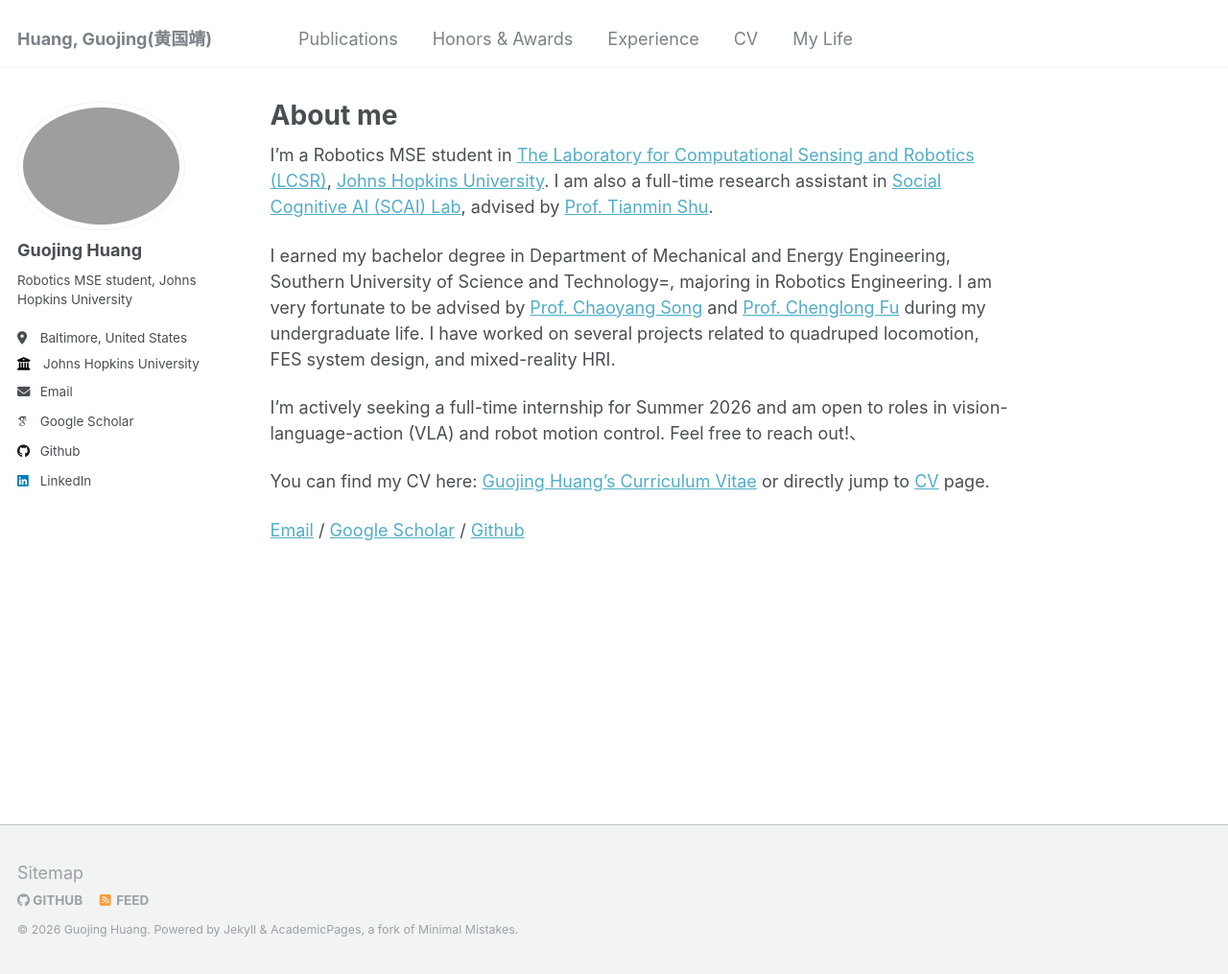
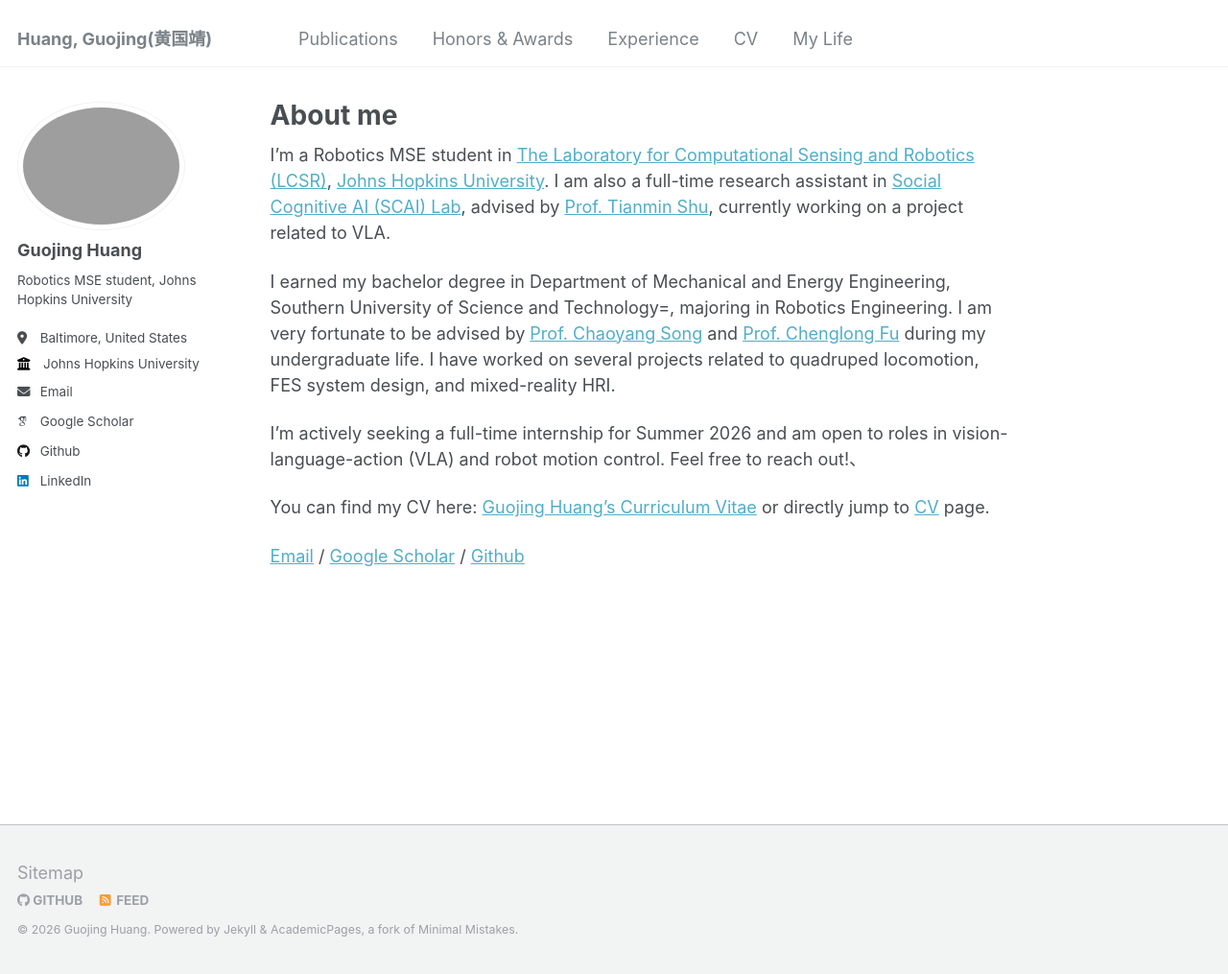
Before and after one commit to Acheng0211/acheng0211.github.io, a Jekyll site: the page built from _pages/about.md, in a window 1280 px wide and 1015 px high. Shown: the whole window at 96% size. Built offline with Jekyll 4.4.1, drawn with Linux system fonts in a browser that asks for light colours; some web fonts are replaced.

Commit message:
update: about

```diff
--- a/_pages/about.md
+++ b/_pages/about.md
@@ -7,7 +7,7 @@ redirect_from:
   - /about.html
 ---
 
-I'm a Robotics MSE student in [The Laboratory for Computational Sensing and Robotics (LCSR)](https://lcsr.jhu.edu/), [Johns Hopkins University](https://www.jhu.edu/). I am also a full-time research assistant in [Social Cognitive AI (SCAI) Lab](https://scai.cs.jhu.edu/), advised by [Prof. Tianmin Shu](https://www.tshu.io/).
+I'm a Robotics MSE student in [The Laboratory for Computational Sensing and Robotics (LCSR)](https://lcsr.jhu.edu/), [Johns Hopkins University](https://www.jhu.edu/). I am also a full-time research assistant in [Social Cognitive AI (SCAI) Lab](https://scai.cs.jhu.edu/), advised by [Prof. Tianmin Shu](https://www.tshu.io/), currently working on a project related to VLA.
 
 I earned my bachelor degree in Department of Mechanical and Energy Engineering, Southern University of Science and Technology=, majoring in Robotics Engineering. I am very fortunate to be advised by [Prof. Chaoyang Song](https://bionicdl.ancorasir.com/) and [Prof. Chenglong Fu](https://www.harlab.site/) during my undergraduate life. I have worked on several projects related to quadruped locomotion, FES system design, and mixed-reality HRI.
 
```
